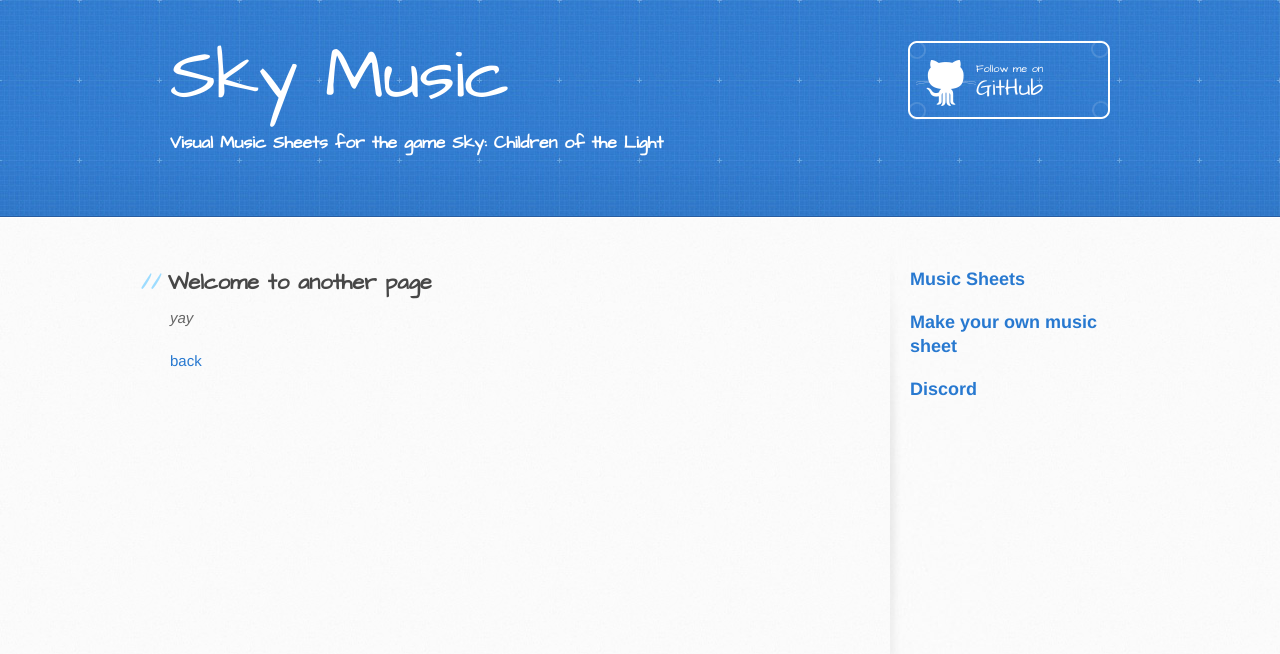
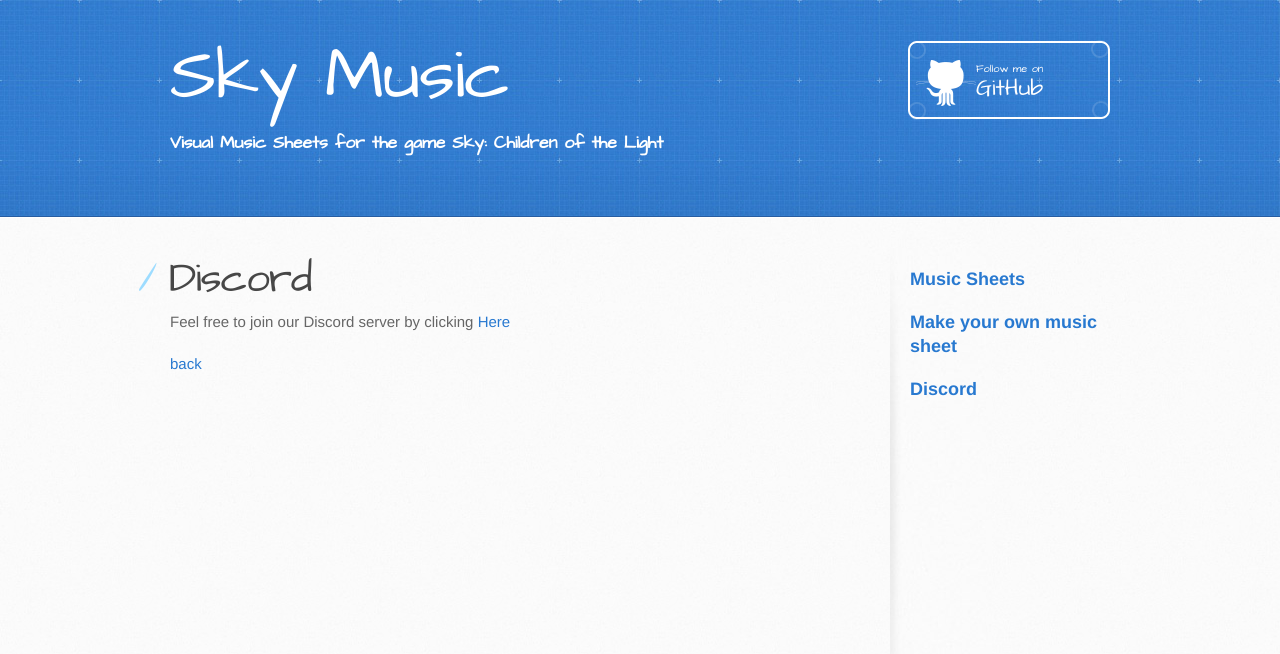
Before and after one commit to sky-music/sky-music.github.io, a Jekyll site: the page built from discord.md, in a window 1280 px wide. Shown: the top 654 px of the page. Built offline with Jekyll 4.4.1, drawn with Linux system fonts in a browser that asks for light colours; our own code applies the rules of GitHub Pages for plain Markdown files.

Commit message:
Update discord.md

```diff
--- a/discord.md
+++ b/discord.md
@@ -2,8 +2,8 @@
 layout: default
 ---
 
-## Welcome to another page
+<h1>Discord</h1>
 
-_yay_
+Feel free to join our Discord server by clicking <a href="https://discord.gg/XHvs37T">Here</a>
 
 [back](./)
```
